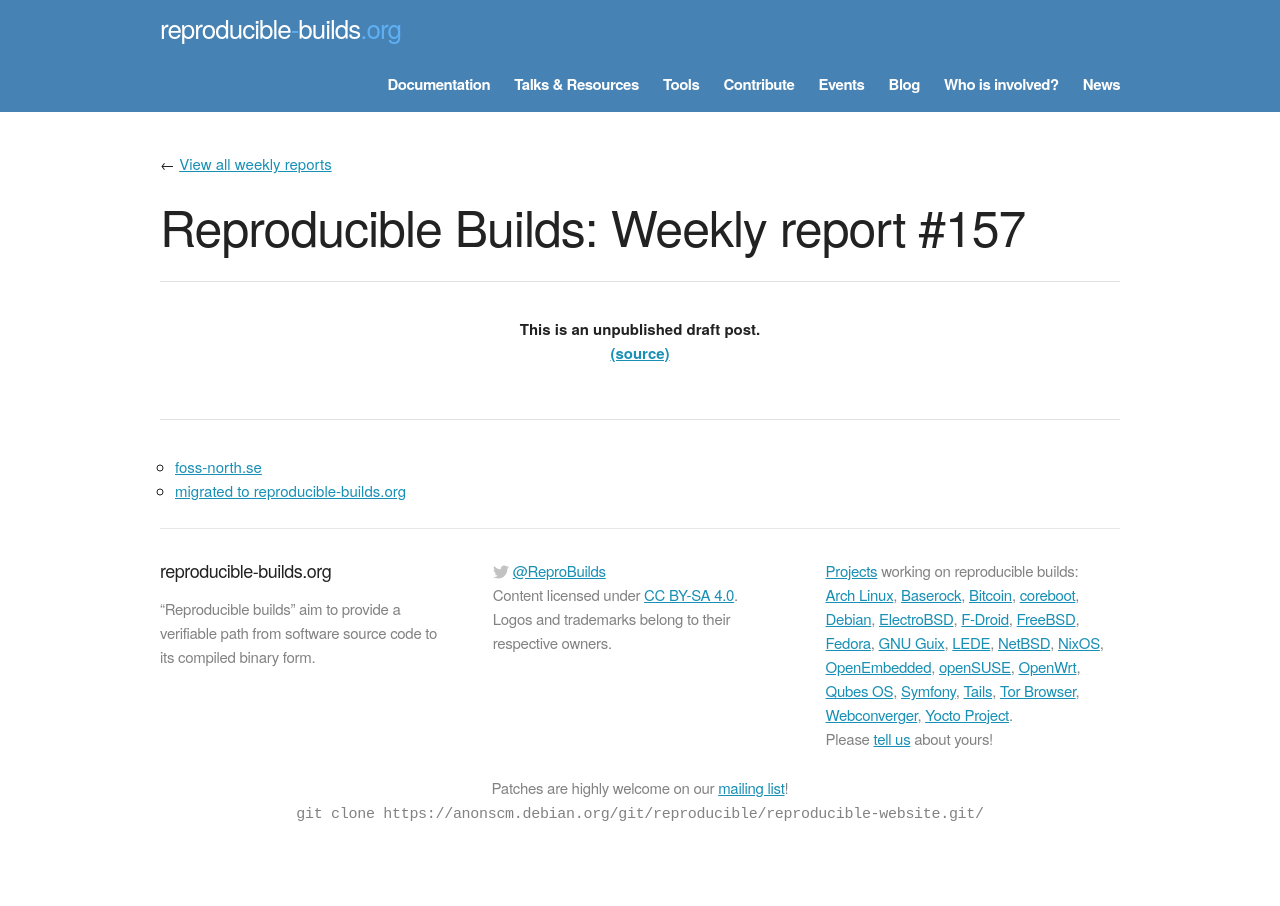
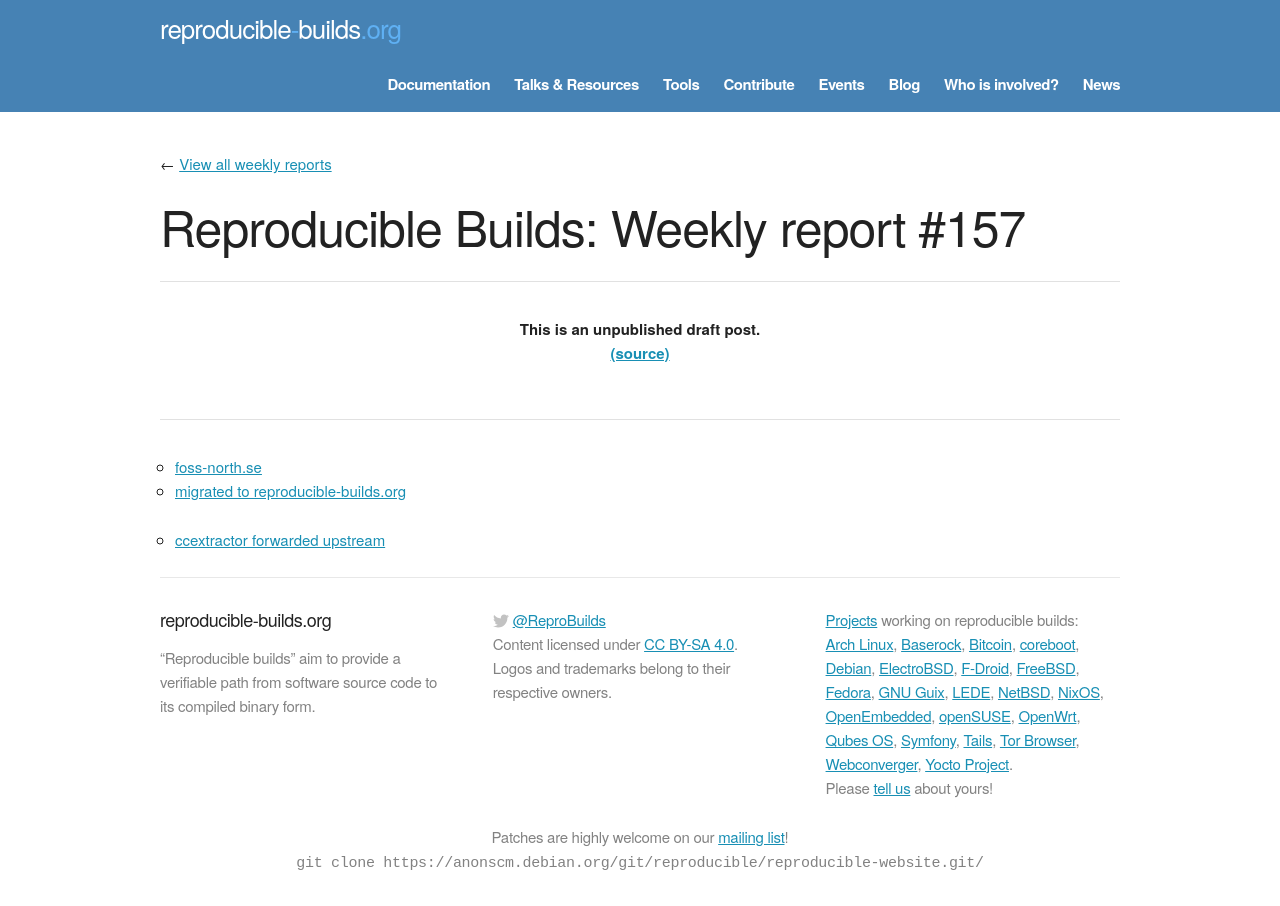
Before and after one commit to prototypefund/reproducible-website, a Jekyll site: the page built from _blog/posts/157.md, in a window 1280 px wide. Built offline with Jekyll 4.4.1, drawn with Linux system fonts in a browser that asks for light colours; some web fonts are replaced.

Commit message:
157 += ccextractor forwarded upstream <https://github.com/CCExtractor/ccextractor/pull/976>

```diff
--- a/_blog/posts/157.md
+++ b/_blog/posts/157.md
@@ -5,3 +5,5 @@ week: 157
 
 * [foss-north.se](http://foss-north.se/2018/speakers-and-talks.html#clamb)
 * [migrated to reproducible-builds.org](Blog)
+
+* [ccextractor forwarded upstream](https://github.com/CCExtractor/ccextractor/pull/976)
```
